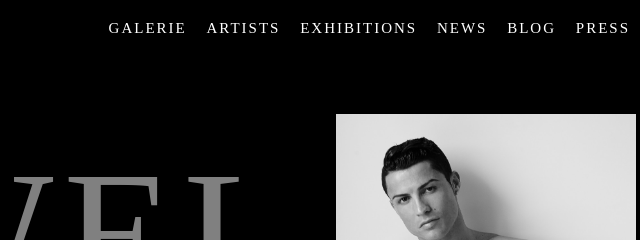
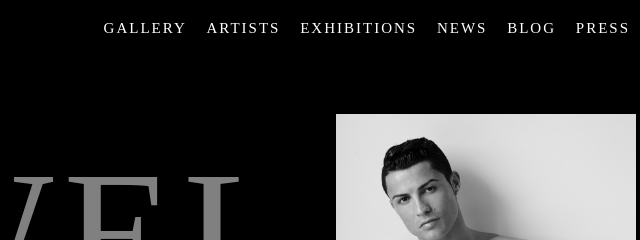
Before and after one commit to CarlaAnsari/carlaansari.github.io, a plain HTML site: page LI.MENUS/Menu3.html in a window 1280 px wide. Shown: the top 240 px of the page, 514-1154 px from the left. Drawn offline with nearby package versions, Linux system fonts and the light colour scheme; a web font is replaced by a local one.

Commit message:
Update Menu3.html

```diff
--- a/LI.MENUS/Menu3.html
+++ b/LI.MENUS/Menu3.html
@@ -38,7 +38,7 @@
                         </div>
 
                         <div class="m-right">
-                            <a href="/LI.MENUS/Menu1.html" class="m-link">Galerie</a>
+                            <a href="/LI.MENUS/Menu1.html" class="m-link">Gallery</a>
                             <a href="/LI.MENUS/Menu2.html" class="m-link">Artists</a>
                             <a href="/LI.MENUS/Menu3.html" class="m-link">Exhibitions</a>
                             <a href="/LI.MENUS/Menu4.html" class="m-link">News</a>
```
